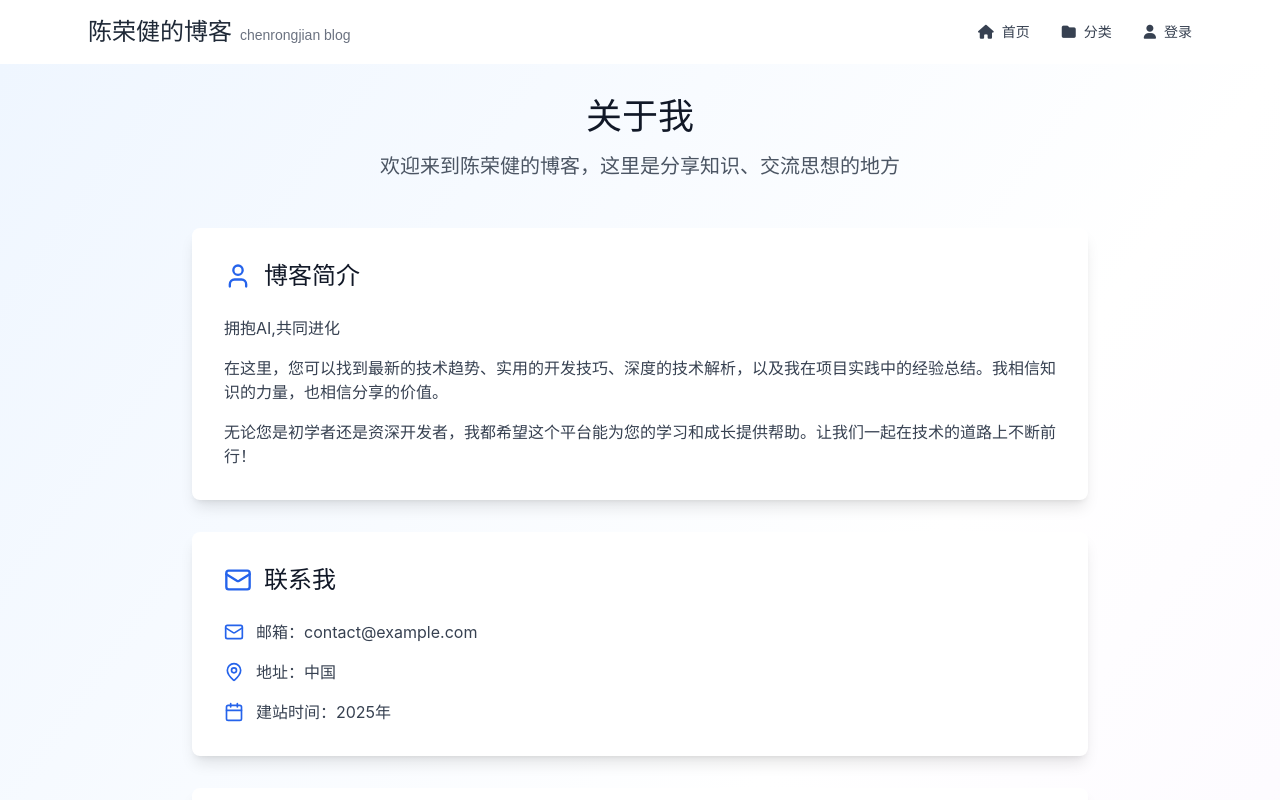
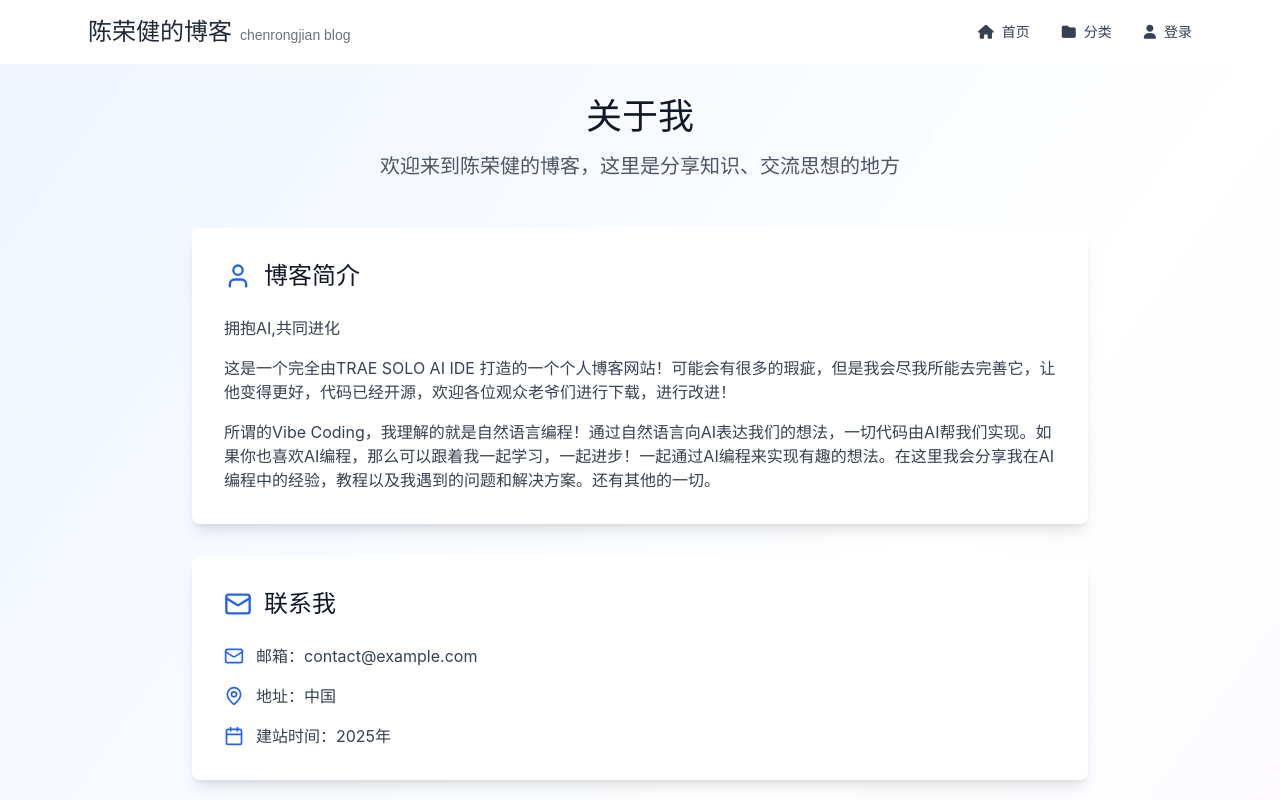
Before and after one commit to chenrongjian/personal-blog, a React (Vite) app: page /about in a window 1280 px wide. Shown: the top 800 px of the page. Built offline with nearby package versions, Linux system fonts and the light colour scheme; no server answers; the database is empty.

Commit message:
docs(About): 更新关于页面的描述内容以反映AI编程主题
将关于页面的描述内容从技术博客改为专注于AI编程和自然语言编程的主题，以更好地体现网站的新方向

```diff
--- a/src/pages/About.tsx
+++ b/src/pages/About.tsx
@@ -34,13 +34,13 @@ export default function About() {
               </h2>
               <div className="prose prose-lg max-w-none text-gray-700">
                 <p className="mb-4">
-                  {siteConfig?.site?.description || '这是一个专注于技术分享和知识传播的个人博客。我致力于为读者提供高质量的内容，涵盖前端开发、后端技术、设计思维等多个领域。'}
+                  {siteConfig?.site?.description || '拥抱AI,共同进化'}
                 </p>
                 <p className="mb-4">
-                  在这里，您可以找到最新的技术趋势、实用的开发技巧、深度的技术解析，以及我在项目实践中的经验总结。我相信知识的力量，也相信分享的价值。
+                  这是一个完全由TRAE SOLO AI IDE 打造的一个个人博客网站！可能会有很多的瑕疵，但是我会尽我所能去完善它，让他变得更好，代码已经开源，欢迎各位观众老爷们进行下载，进行改进！
                 </p>
                 <p>
-                  无论您是初学者还是资深开发者，我都希望这个平台能为您的学习和成长提供帮助。让我们一起在技术的道路上不断前行！
+                  所谓的Vibe Coding，我理解的就是自然语言编程！通过自然语言向AI表达我们的想法，一切代码由AI帮我们实现。如果你也喜欢AI编程，那么可以跟着我一起学习，一起进步！一起通过AI编程来实现有趣的想法。在这里我会分享我在AI编程中的经验，教程以及我遇到的问题和解决方案。还有其他的一切。
                 </p>
               </div>
             </div>
```
